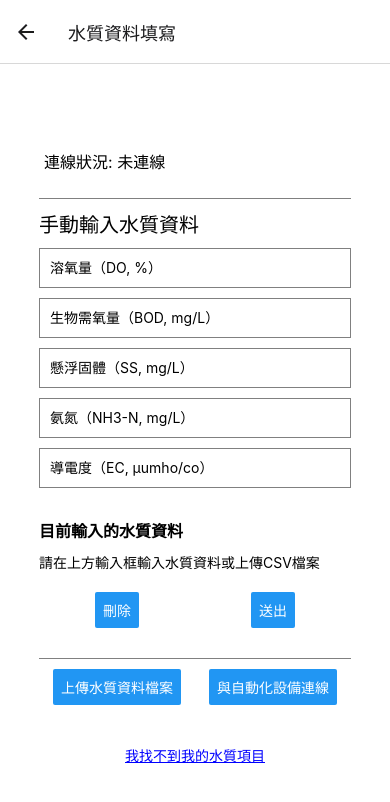
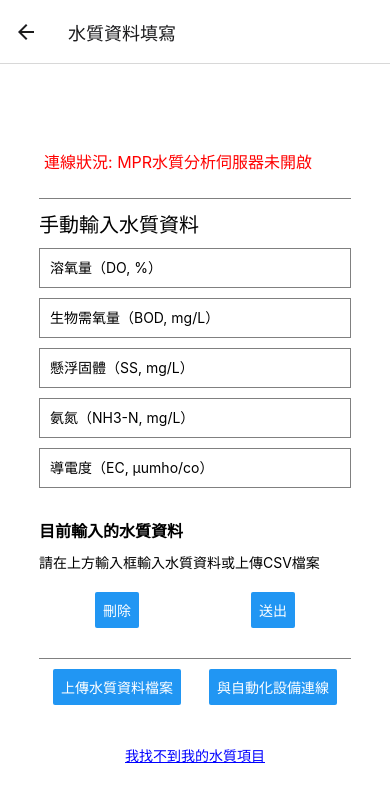
Before and after one commit to KageRyo/WaterMirror, a React Native app in the folder WaterMirror/: screen /Calc in a window 390 px wide. Shown: the top 802 px of the page. Built offline with nearby package versions, Linux system fonts and the light colour scheme.

Commit message:
feat: checkConnection fuction.

```diff
--- a/WaterMirror/package.json
+++ b/WaterMirror/package.json
@@ -16,7 +16,8 @@
     "expo-status-bar": "~1.11.1",
     "react": "18.2.0",
     "react-native": "0.73.6",
-    "react-native-picker-select": "^9.0.1"
+    "react-native-picker-select": "^9.0.1",
+    "react-native-gesture-handler": "~2.14.0"
   },
   "devDependencies": {
     "@babel/core": "^7.20.0"
--- a/WaterMirror/src/Calc.js
+++ b/WaterMirror/src/Calc.js
@@ -1,4 +1,4 @@
-import React, { useState } from 'react';
+import React, { useState, useEffect } from 'react';
 import { Alert, Button, Keyboard, ScrollView, StyleSheet, Text, TextInput, TouchableWithoutFeedback, View } from 'react-native';
 
 // 水質輸入元件
@@ -22,9 +22,27 @@ export default function CalcScreen() {
     EC: '',
     SS: '',
   });
-  const [selectedModel, setSelectedModel] = useState('');
-  const [customModelURL, setCustomModelURL] = useState('');
-  const [connectionStatus, setConnectionStatus] = useState('未連線');
+  const [connectionStatus, setConnectionStatus] = useState('MPR水質分析伺服器未開啟');
+
+  useEffect(() => {
+    const intervalId = setInterval(checkConnection, 30000); // 每30秒檢查一次連線狀態
+    return () => clearInterval(intervalId);
+  }, []);
+
+  const checkConnection = async () => {
+    try {
+      const response = await fetch('http://192.168.10.101:8000/');
+      const jsonResponse = await response.json();
+      if (jsonResponse.message === '成功與 API 連線!') {
+        setConnectionStatus('已連線到MPR水質分析模型');
+      } else {
+        setConnectionStatus('與MPR水質分析模型連線失敗');
+      }
+    } catch (error) {
+      console.error('連線錯誤:', error);
+      setConnectionStatus('MPR水質分析伺服器未開啟');
+    }
+  };
 
   // 更新輸入資料
   const updateInput = (key, value) => {
@@ -65,7 +83,10 @@ export default function CalcScreen() {
     <TouchableWithoutFeedback onPress={dismissKBD}>
       <ScrollView contentContainerStyle={styles.container}>
         <View style={styles.headerContainer}>
-          <Text style={styles.connectionStatus}>連線狀況: {connectionStatus}</Text>
+          <Text style={[styles.connectionStatus,
+            connectionStatus === '已連線到MPR水質分析模型' ? styles.connected : styles.notConnected]}>
+            連線狀況: {connectionStatus}
+          </Text>
         </View>
 
         <View style={styles.separator} />
@@ -127,6 +148,12 @@ const styles = StyleSheet.create({
     fontSize: 16,
     padding: 5,
   },
+  connected: {
+    color: 'green', // 連線成功顯示綠色
+  },
+  notConnected: {
+    color: 'red', // 連線失敗或錯誤顯示紅色
+  },
   title: {
     fontSize: 20,
     marginBottom: 10,
```
Also changed, not shown: 1 other file (tests, documents, lock files or other folders).
